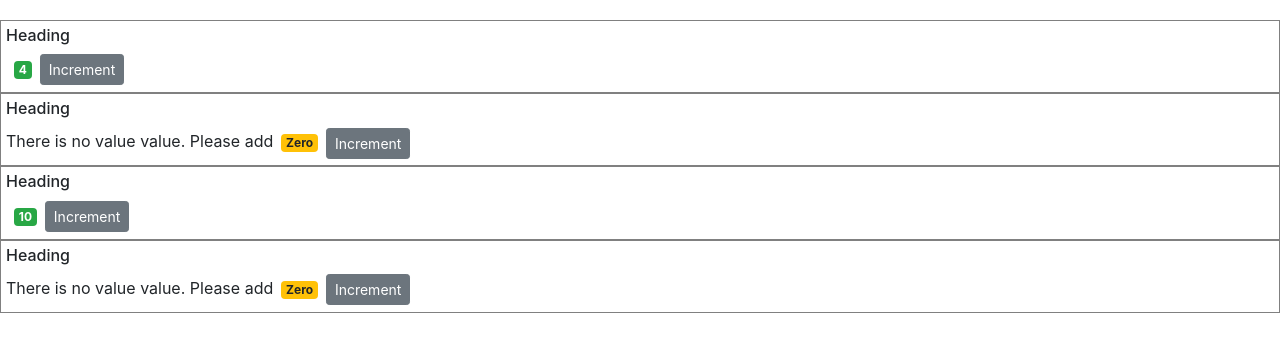
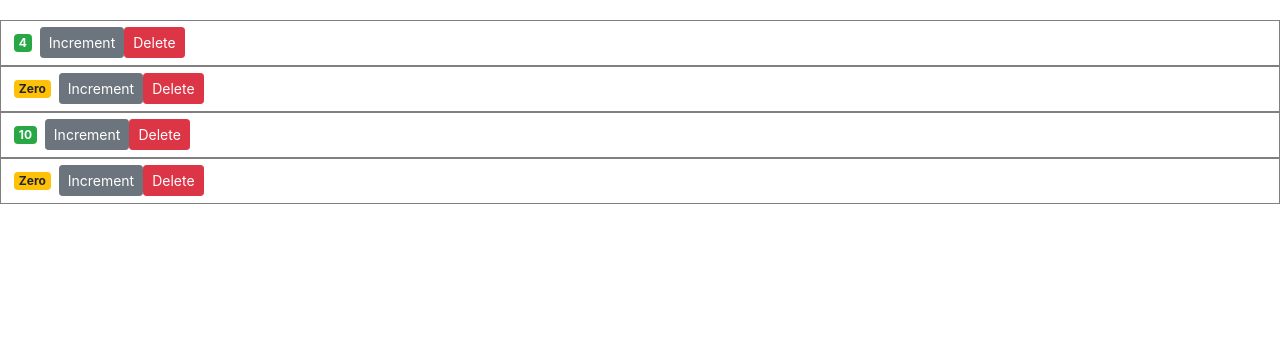
Before and after one commit to mdabutaleb/learning-react-js, a React (Create React App) app: page / in a window 1280 px wide. Shown: the top 352 px of the page. Built offline with nearby package versions, Linux system fonts and the light colour scheme.

Commit message:
Child component deleting

```diff
--- a/src/projectComponent/increment.jsx
+++ b/src/projectComponent/increment.jsx
@@ -19,11 +19,11 @@ class Increment extends Component {
         return (
             <div style={{border: '1px solid gray', padding: '5px'}}>
                 {this.props.children}
-                {
-                    this.state.value === 0 && 'There is no value value. Please add'
-                }
+
                 <span className={this.getClasses()}>{this.formatvalue()}</span>
                 <button className="btn btn-secondary btn-sm" onClick={this.clickHandle}>Increment</button>
+                <button className="btn btn-danger btn-sm" onClick={() =>  this.props.onDelete(this.props.id)}>Delete</button>
+
             </div>
         );
     }
--- a/src/projectComponent/increments.jsx
+++ b/src/projectComponent/increments.jsx
@@ -13,8 +13,13 @@ class Increments extends Component {
                 {id: 4, value: 0},
             ]
         }
+    }
 
-
+    handleDelete = (counterId) => {
+       const counters = this.state.counters.filter(counter => counter.id !== counterId)
+      this.setState({
+          counters
+      })
     }
 
     render() {
@@ -22,8 +27,8 @@ class Increments extends Component {
             <div>
                 {
                     this.state.counters.map(counter => (
-                            <Increment key={counter.id} value={counter.value}>
-                                <h6>Heading</h6>
+                            <Increment key={counter.id} value={counter.value} id={counter.id} onDelete={this.handleDelete}>
+
                             </Increment>
 
                         )
```
